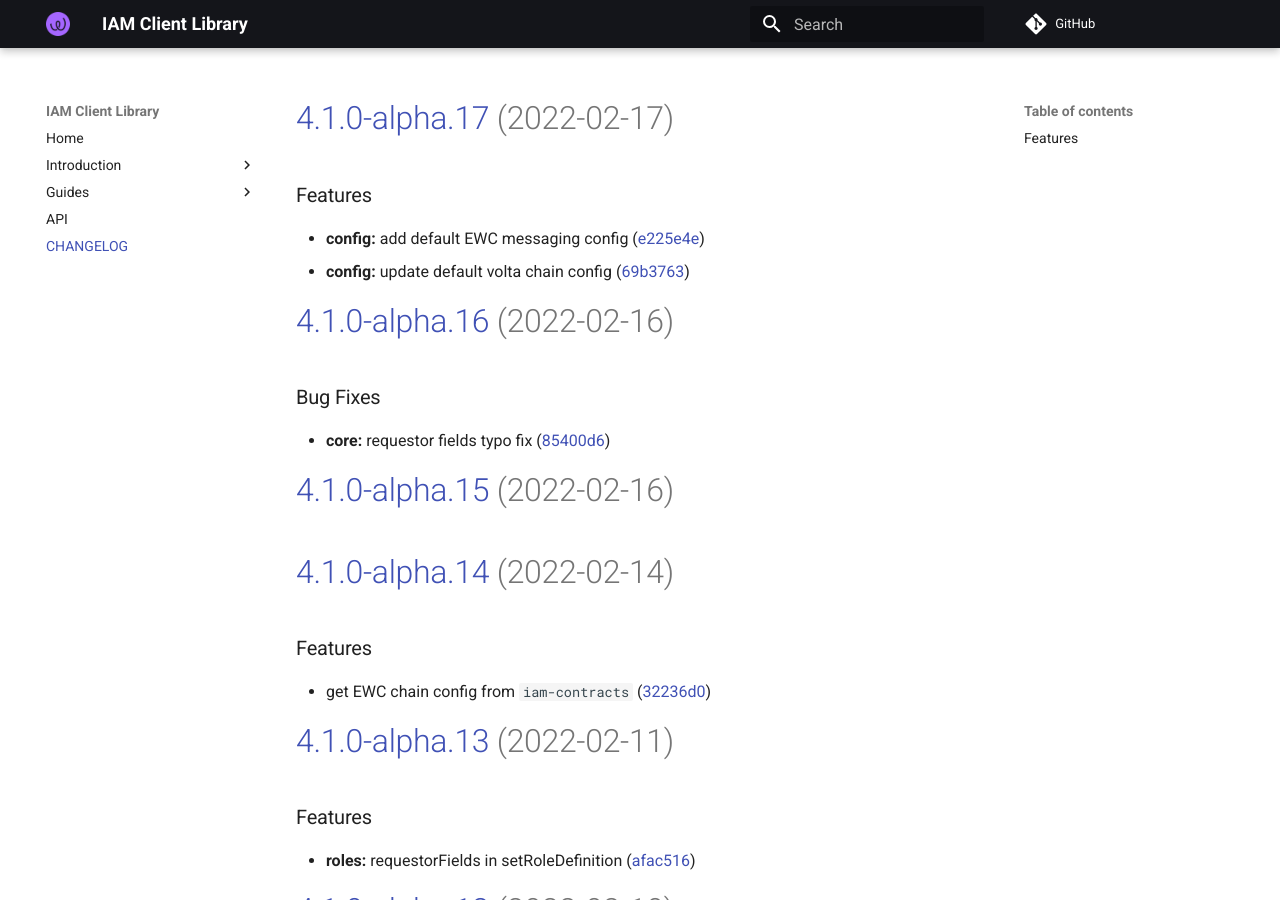
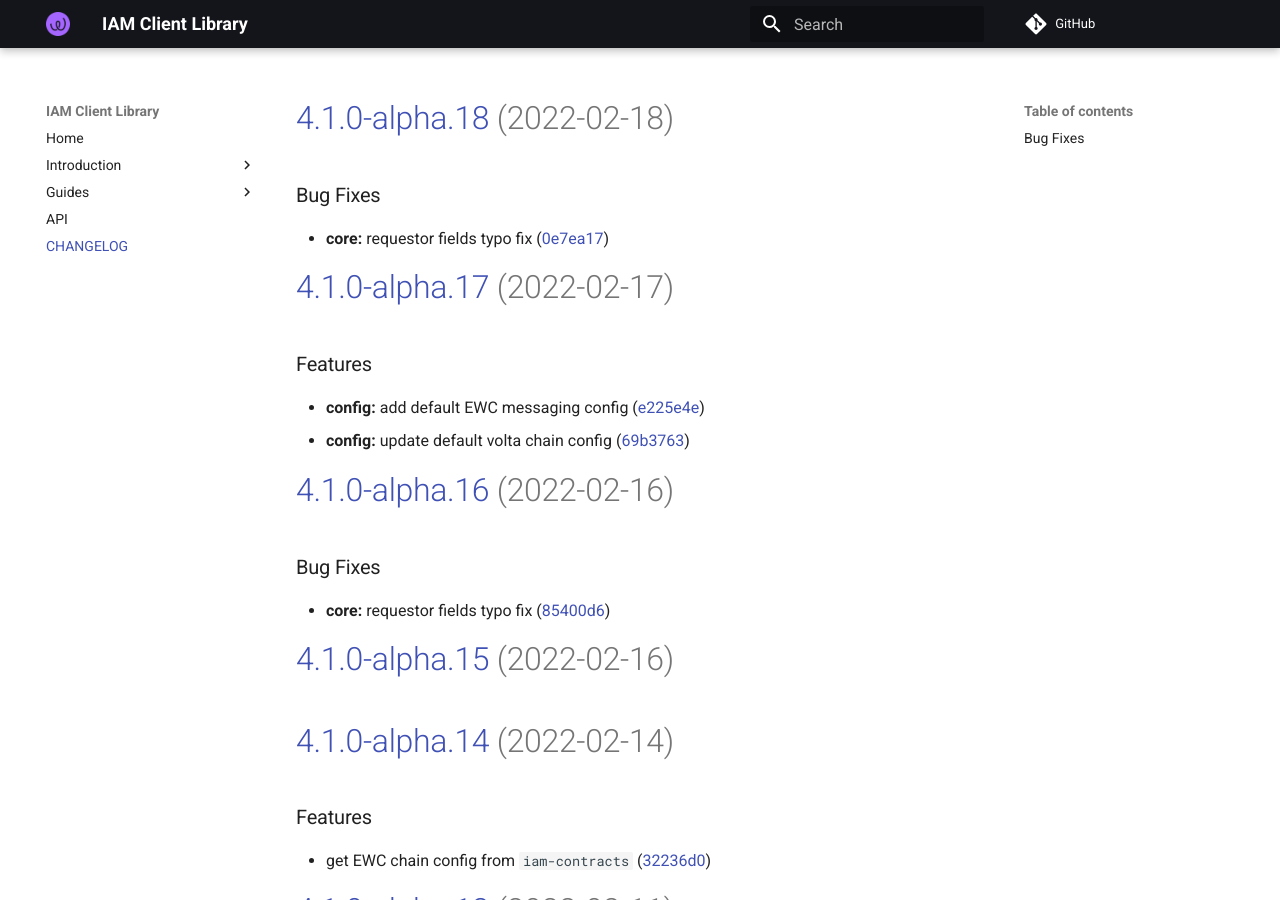
Before and after one commit to energywebfoundation/iam-client-lib, an MkDocs documentation site: the page built from docs/CHANGELOG.md, in a window 1280 px wide and 900 px high. Built offline with MkDocs 1.6.1 and Material for MkDocs 9.7.7, drawn with Linux system fonts in a browser that asks for light colours; comment, search, counter and statistics services are not loaded.

Commit message:
chore(release): 4.1.0-alpha.18 [skip ci]
# [4.1.0-alpha.18](https://github.com/energywebfoundation/iam-client-lib/compare/v4.1.0-alpha.17...v4.1.0-alpha.18) (2022-02-18)

### Bug Fixes

* **core:** requestor fields typo fix ([0e7ea17](https://github.com/energywebfoundation/iam-client-lib/commit/0e7ea177bff52bfbf1cf2f2ba943745fad4f71f3))

```diff
--- a/docs/CHANGELOG.md
+++ b/docs/CHANGELOG.md
@@ -1,3 +1,10 @@
+# [4.1.0-alpha.18](https://github.com/energywebfoundation/iam-client-lib/compare/v4.1.0-alpha.17...v4.1.0-alpha.18) (2022-02-18)
+
+
+### Bug Fixes
+
+* **core:** requestor fields typo fix ([0e7ea17](https://github.com/energywebfoundation/iam-client-lib/commit/0e7ea177bff52bfbf1cf2f2ba943745fad4f71f3))
+
 # [4.1.0-alpha.17](https://github.com/energywebfoundation/iam-client-lib/compare/v4.1.0-alpha.16...v4.1.0-alpha.17) (2022-02-17)
 
 
--- a/package.json
+++ b/package.json
@@ -1,6 +1,6 @@
 {
   "name": "iam-client-lib",
-  "version": "4.1.0-alpha.17",
+  "version": "4.1.0-alpha.18",
   "description": "Library for Decentralized Identity and Access Management",
   "main": "dist/index.js",
   "module": "dist/index.esm.js",
```
